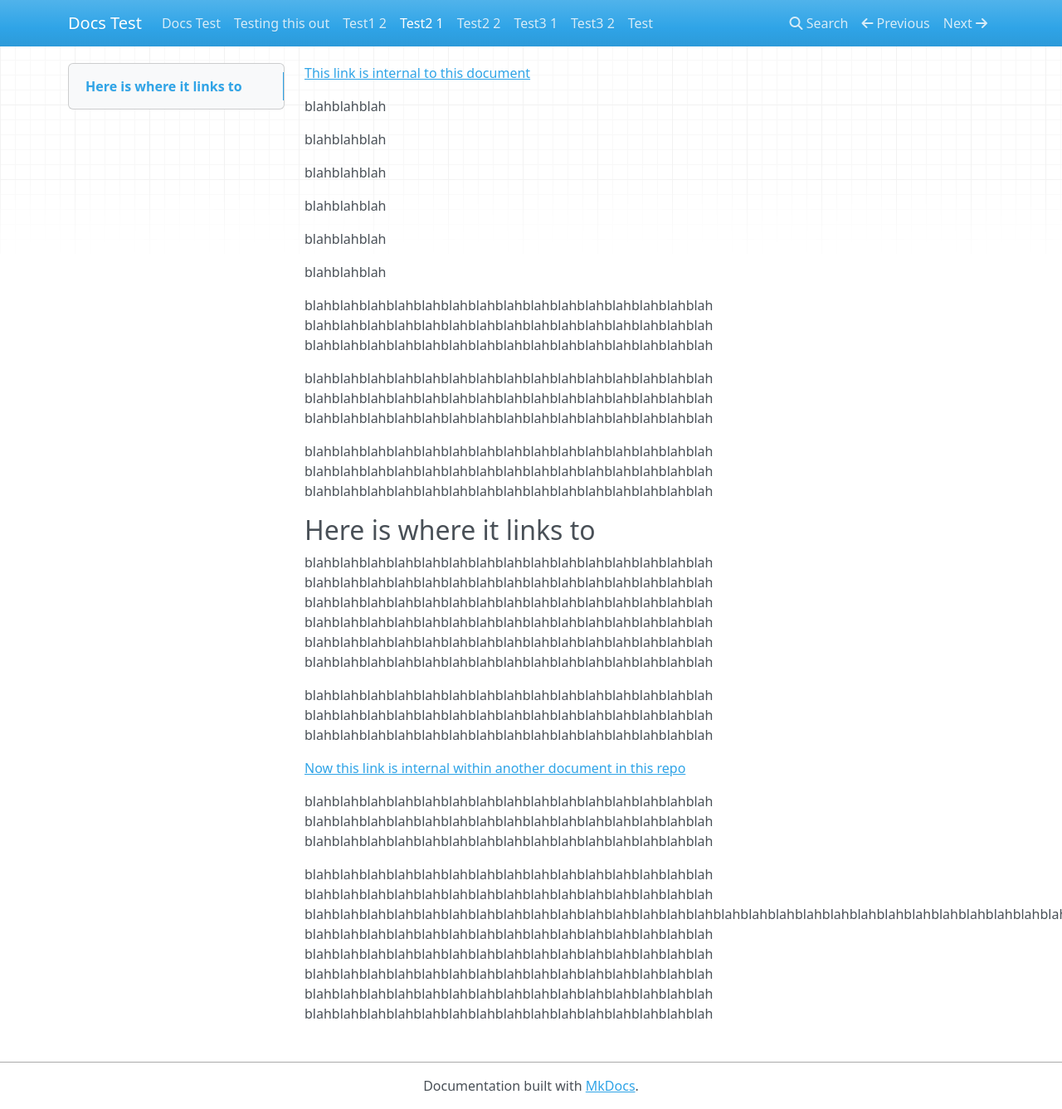
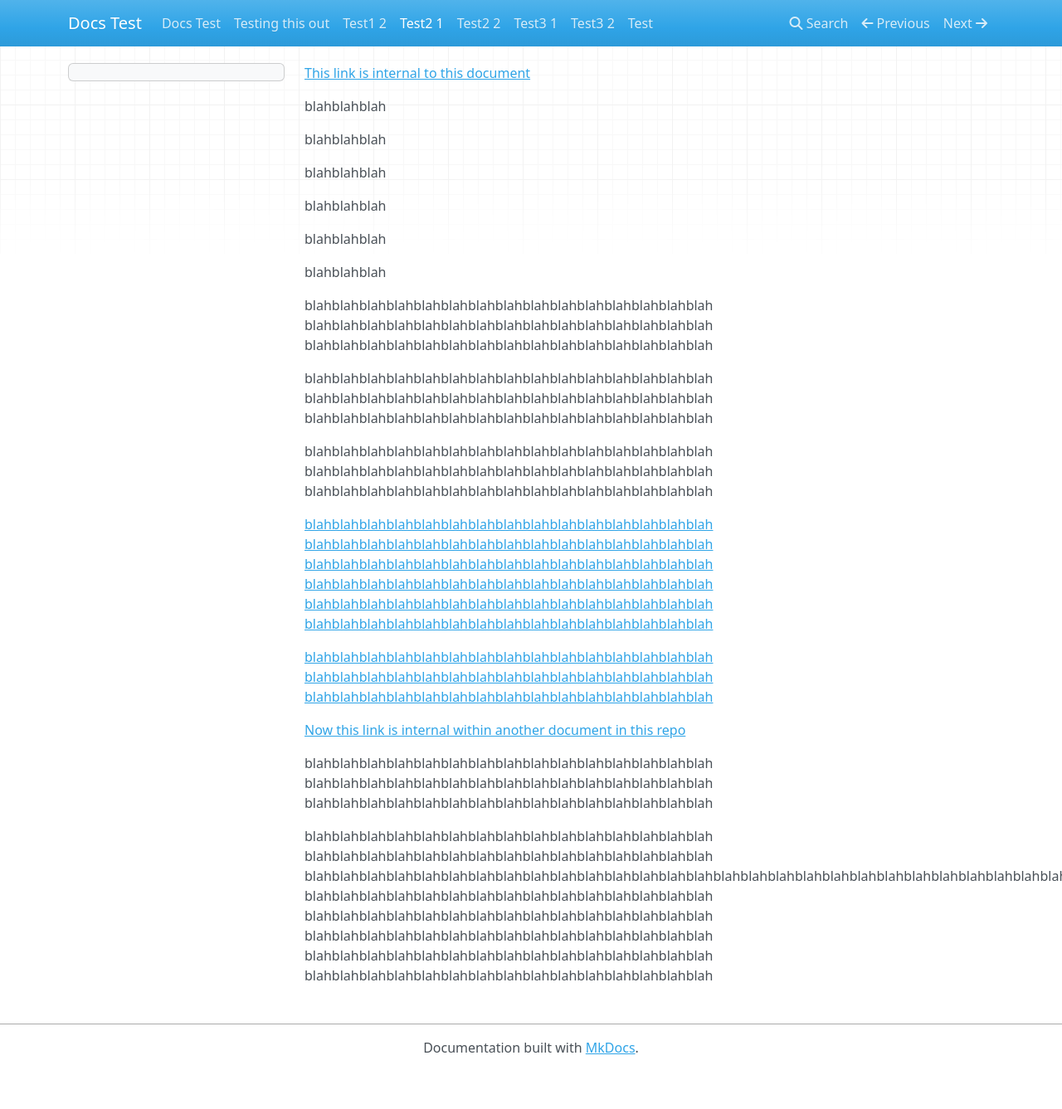
Before and after one commit to iriark01/docs_test, an MkDocs documentation site: the page built from Docs/TestDir2/test2-1.md, in a window 1280 px wide and 1337 px high. Shown: the whole window at 83% size. Built offline with MkDocs 1.6.1, drawn with Linux system fonts in a browser that asks for light colours; nearby versions of some CDN libraries; old or Windows-style settings are respelled for this version of MkDocs.

Commit message:
Update test2-1.md

```diff
--- a/Docs/TestDir2/test2-1.md
+++ b/Docs/TestDir2/test2-1.md
@@ -24,7 +24,7 @@ blahblahblahblahblahblahblahblahblahblahblahblahblahblahblah
 blahblahblahblahblahblahblahblahblahblahblahblahblahblahblah
 blahblahblahblahblahblahblahblahblahblahblahblahblahblahblah
 
-##Here is where it links to
+<a href="#Here is where it links to"/>
 
 blahblahblahblahblahblahblahblahblahblahblahblahblahblahblah
 blahblahblahblahblahblahblahblahblahblahblahblahblahblahblah
```
